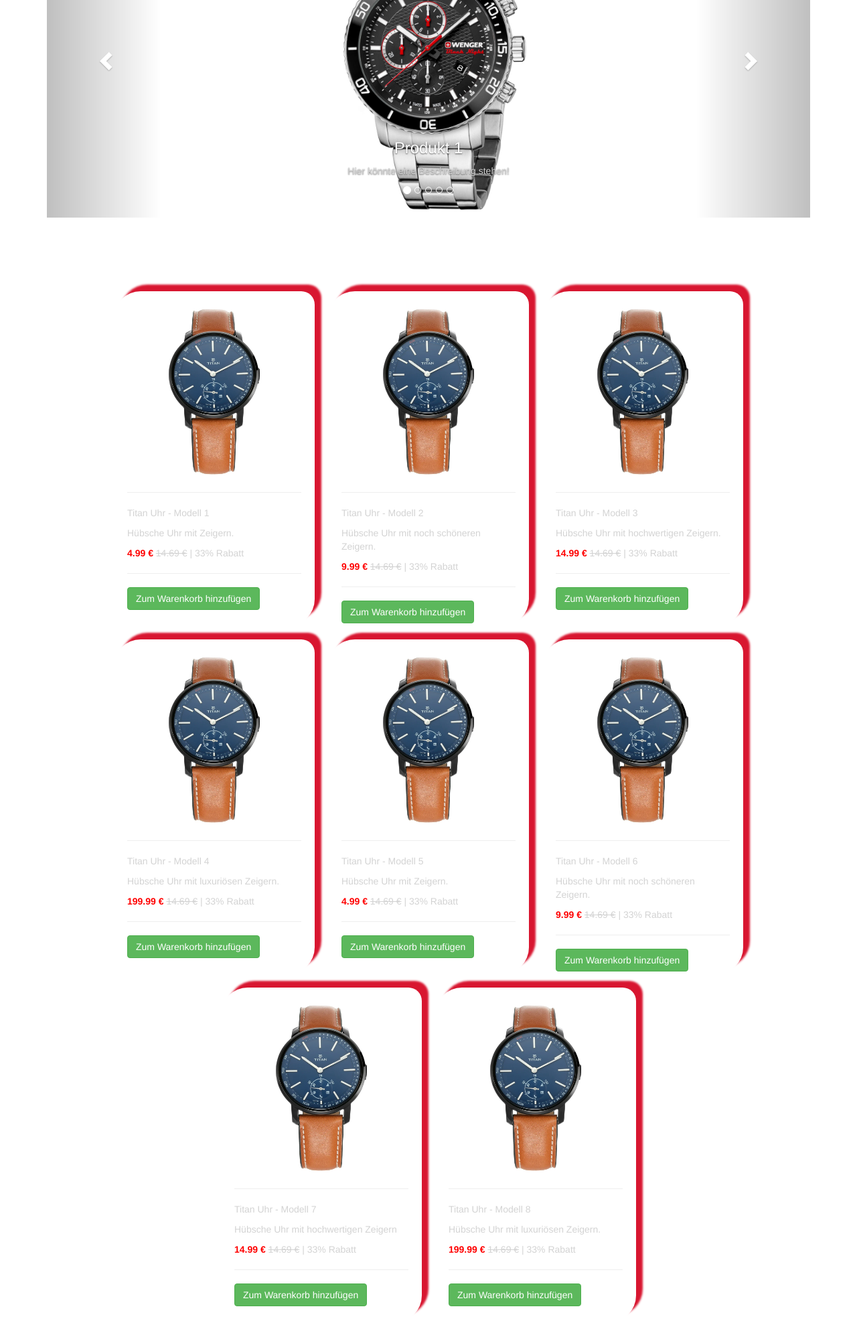
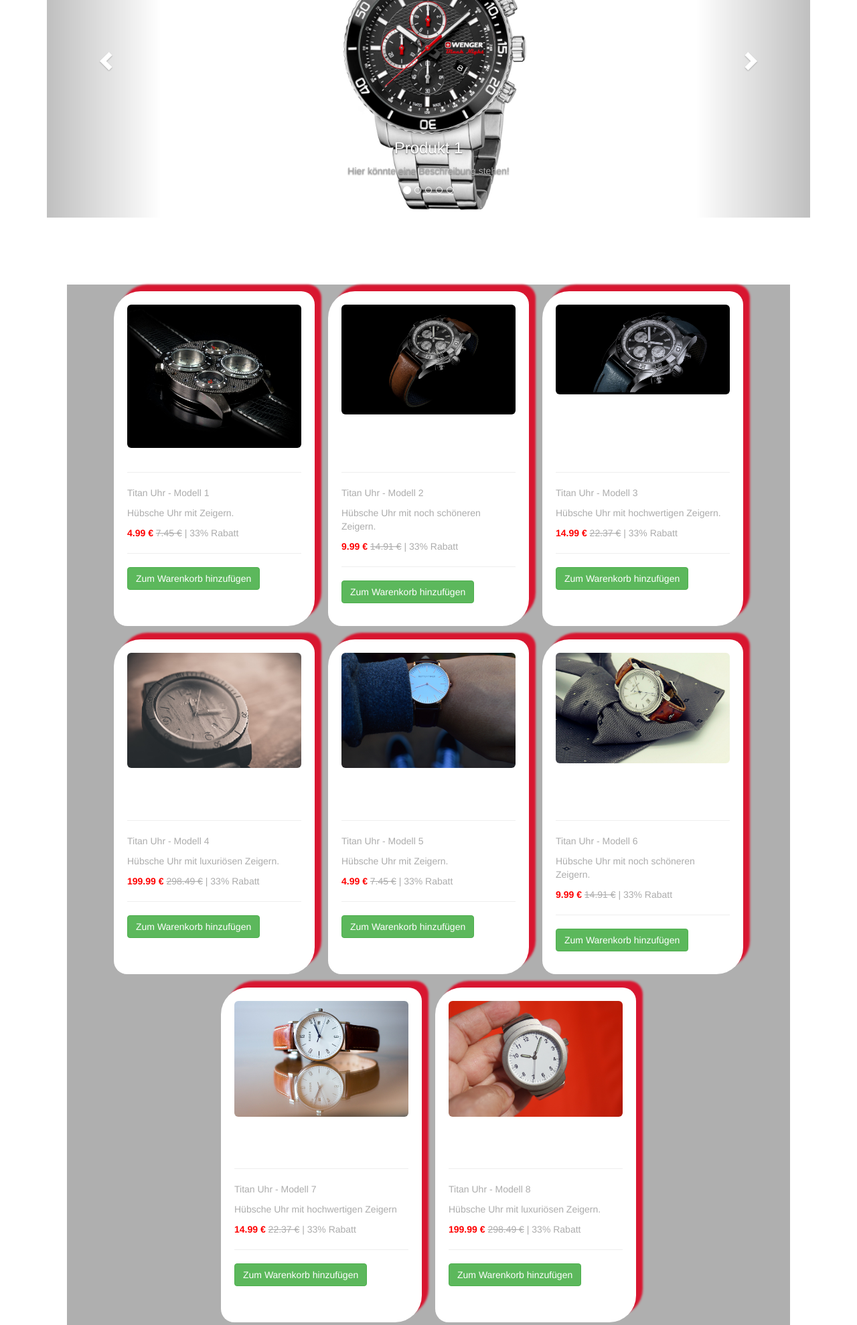
Before and after one commit to Tobi1809/hsrt_web-programming, a PHP site: page /html/home.php in a window 1280 px wide. Shown: the part 398-2377 px from the top of the page at 67% size. Run offline with PHP 8.4, Linux system fonts and the light colour scheme; data comes from the database, SQL or seed files in the repository.

Commit message:
Produktkarten dynamisch erzeugen
und lizentfreie Bilder von  https://pixabay.com/images/search/armbanduhr/

```diff
--- a/css/productsGrid.css
+++ b/css/productsGrid.css
@@ -3,7 +3,7 @@
 .myProductsArea {
 	display: flex;
 	flex-direction: row;
-	background-color: rgb(255, 255, 255);
+	background-color: rgb(189, 189, 189);
 	margin: 100px;
 }
 
@@ -12,6 +12,7 @@
 	flex-direction: row;
 	flex-wrap: wrap;
 	color: rgb(175, 175, 175);
+	background-color:  rgb(175, 175, 175);
 	align-items: center;
 	justify-content: center;
 }
@@ -29,7 +30,7 @@
 }
 
 p {
-	color: lightgrey;
+	color: rgb(172, 172, 172);
 }
 b {
 	color: red;
--- a/html/home.php
+++ b/html/home.php
@@ -180,117 +180,53 @@ if (isset($_SESSION["login"])) {
         <!-- Produkte -->
         <div class="myProductsGrid">
 
-            <div class="myProductBox">
-                <!-- Produkt 1 -->
-                <img src="../images/wristwatch.webp" class="img-rounded img-responsive" alt="">
-                <hr>
-                <p><?php echo $row1->itemName ?></p>
-                <p><?php echo $row1->description ?></p>
-                <p><b><?php echo $row1->price ?> €</b> <s>14.69 €</s> | 33% Rabatt</p>
-                <hr>
-                <div>
-                    <a href="" class="btn btn-success">Zum Warenkorb hinzufügen</a>
-                </div>
+        <?php
+            // echo "Print Products";
+    	    try {
+                //Öffnen der Datenbank-Verbindung
+                $dbConnection = mysqli_connect("127.0.0.1", "root", "", "webshop");
 
-            </div>
+                if (!$dbConnection) {
+                    echo "Fehler: Konnte nicht mit MySQL verbinden." . PHP_EOL;
+                    echo "Debug-Fehlernummer: " . mysqli_connect_errno() . PHP_EOL;
+                    echo "Debug-Fehlermledung: " . mysqli_connect_error() . PHP_EOL;
+                    exit;
+                }
+                //SQL Syntax - wählt alle Zeilen aus, wo Email und Passwort den eingegebenen Daten entspricht
+                $sql1 = "SELECT itemID, itemName, description, price FROM ws_items";
+                $result1 = mysqli_query($dbConnection, $sql1);
 
-            <div class="myProductBox">
-                <!-- Produkt 2 -->
-                <img src="../images/wristwatch.webp" class="img-rounded img-responsive" alt="">
-                <hr>
-                <p><?php echo $row2->itemName ?></p>
-                <p><?php echo $row2->description ?></p>
-                <p><b><?php echo $row2->price ?> €</b> <s>14.69 €</s> | 33% Rabatt</p>
-                <hr>
-                <div>
-                    <a href="" class="btn btn-success">Zum Warenkorb hinzufügen</a>
-                </div>
+                //Falls die Tabelle genau eine Reihe (Datensatz) besitzt, wo die Sql-Abfrage true ergibt
 
-            </div>
+                while ($row = $result1->fetch_assoc()) {
+                    ///////////////////////////////////////////////////////////////////////////////////////////////////////// Create Product Cards dynamically
+                    $name = $row["itemName"];
+                    ?>
+                    <div class="myProductBox">
+                        <!-- Produkt <?php echo $row["itemID"]; //lol, php für kommentare XD?> -->
+                        <div style="height: 50%;">
+                            <img src="products/productImages/product(<?php echo $row["itemID"]; ?>).jpg" class="img-rounded img-responsive" alt="">
+                        </div>
+                        <hr>
+                        <p><?php echo $row["itemName"]; ?></p>
+                        <p><?php echo $row["description"]; ?></p>
+                        <p><b><?php echo $row["price"]; ?> €</b> <s><?php echo round($row["price"] / 0.67, 2) ?> €</s> | 33% Rabatt</p>
+                        <hr>
+                        <div>
+                            <a href="" class="btn btn-success">Zum Warenkorb hinzufügen</a>
+                        </div>
+                    </div>
+                    <?php
+                }
 
-            <div class="myProductBox">
-                <!-- Produkt 3 -->
-                <img src="../images/wristwatch.webp" class="img-rounded img-responsive" alt="">
-                <hr>
-                <p><?php echo $row3->itemName ?></p>
-                <p><?php echo $row3->description ?></p>
-                <p><b><?php echo $row3->price ?> €</b> <s>14.69 €</s> | 33% Rabatt</p>
-                <hr>
-                <div>
-                    <a href="" class="btn btn-success">Zum Warenkorb hinzufügen</a>
-                </div>
+                //Datenbank-Verbindung wieder schließen!
+                mysqli_close($dbConnection);
+            } catch (Exception $e) {
+                echo "Error Connecting to database";
+                exit;
+            }
 
-            </div>
-
-            <div class="myProductBox">
-                <!-- Produkt 4 -->
-                <img src="../images/wristwatch.webp" class="img-rounded img-responsive" alt="">
-                <hr>
-                <p><?php echo $row4->itemName ?></p>
-                <p><?php echo $row4->description ?></p>
-                <p><b><?php echo $row4->price ?> €</b> <s>14.69 €</s> | 33% Rabatt</p>
-                <hr>
-                <div>
-                    <a href="" class="btn btn-success">Zum Warenkorb hinzufügen</a>
-                </div>
-
-            </div>
-
-            <div class="myProductBox">
-                <!-- Produkt 5 -->
-                <img src="../images/wristwatch.webp" class="img-rounded img-responsive" alt="">
-                <hr>
-                <p><?php echo $row5->itemName ?></p>
-                <p><?php echo $row5->description ?></p>
-                <p><b><?php echo $row5->price ?> €</b> <s>14.69 €</s> | 33% Rabatt</p>
-                <hr>
-                <div>
-                    <a href="" class="btn btn-success">Zum Warenkorb hinzufügen</a>
-                </div>
-
-            </div>
-
-            <div class="myProductBox">
-                <!-- Produkt 6 -->
-                <img src="../images/wristwatch.webp" class="img-rounded img-responsive" alt="">
-                <hr>
-                <p><?php echo $row6->itemName ?></p>
-                <p><?php echo $row6->description ?></p>
-                <p><b><?php echo $row6->price ?> €</b> <s>14.69 €</s> | 33% Rabatt</p>
-                <hr>
-                <div>
-                    <a href="" class="btn btn-success">Zum Warenkorb hinzufügen</a>
-                </div>
-
-            </div>
-
-            <div class="myProductBox">
-                <!-- Produkt 7 -->
-                <img src="../images/wristwatch.webp" class="img-rounded img-responsive" alt="">
-                <hr>
-                <p><?php echo $row7->itemName ?></p>
-                <p><?php echo $row7->description ?></p>
-                <p><b><?php echo $row7->price ?> €</b> <s>14.69 €</s> | 33% Rabatt</p>
-                <hr>
-                <div>
-                    <a href="" class="btn btn-success">Zum Warenkorb hinzufügen</a>
-                </div>
-
-            </div>
-
-            <div class="myProductBox">
-                <!-- Produkt 8 -->
-                <img src="../images/wristwatch.webp" class="img-rounded img-responsive" alt="">
-                <hr>
-                <p><?php echo $row8->itemName ?></p>
-                <p><?php echo $row8->description ?></p>
-                <p><b><?php echo $row8->price ?> €</b> <s>14.69 €</s> | 33% Rabatt</p>
-                <hr>
-                <div>
-                    <a href="" class="btn btn-success">Zum Warenkorb hinzufügen</a>
-                </div>
-
-            </div>
+        ?>
 
         </div>
 
```
Also changed, not shown: html/products/productImages/product(1).jpg (added), html/products/productImages/product(2).jpg (added), html/products/productImages/product(3).jpg (added), html/products/productImages/product(4).jpg (added), html/products/productImages/product(5).jpg (added), html/products/productImages/product(6).jpg (added), html/products/productImages/product(7).jpg (added), html/products/productImages/product(8).jpg (added).
